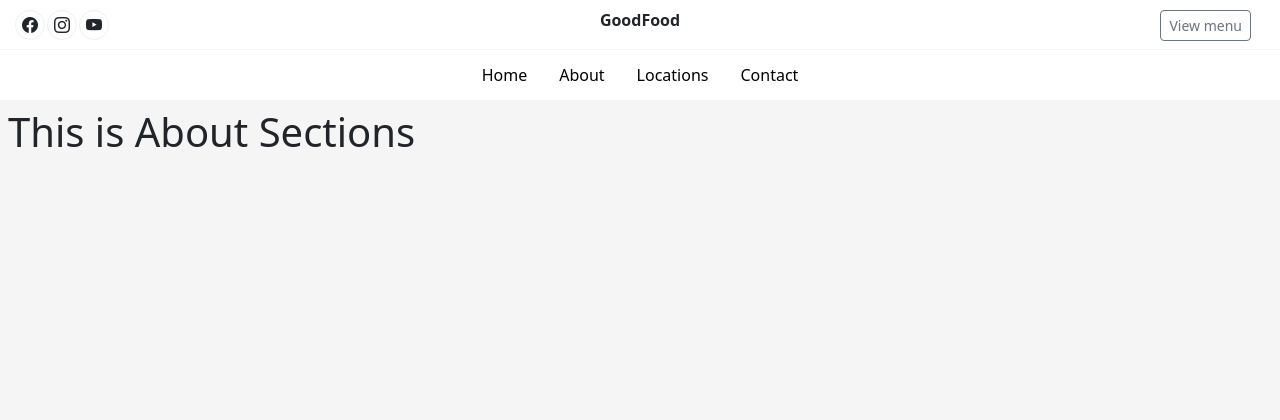
After one commit to ShivamMathtech/GoofdFood, a Django app: page /about/ in a window 1280 px wide. The commit adds this page. Shown: the top 420 px of the page. Run offline with Django 5.2, Linux system fonts and the light colour scheme.

Commit message:
templated rendering is working fine  now tody we implemented the about page

```diff
--- a/goodfoodapp/views.py
+++ b/goodfoodapp/views.py
@@ -6,3 +6,11 @@ def home_page(req):
 
 def home_view(req):
     return render(req,'testApp/home.html')
+
+def about_view(req):
+    return render(req,'testApp/about.html')
+def location_view(req):
+    return render(req,'testApp/location.html')
+
+def contact_view(req):
+    return render(req,'testApp/contact.html')
--- a/resturantproject/urls.py
+++ b/resturantproject/urls.py
@@ -17,10 +17,13 @@ Including another URLconf
 
 from django.contrib import admin
 from django.urls import path
-from goodfoodapp.views import home_page ,home_view
+from goodfoodapp.views import home_page ,home_view,about_view,location_view,contact_view
 urlpatterns = [
     path("admin/", admin.site.urls),
     path('',home_page),
-    path('home/',home_view)
+    path('home/',home_view),
+    path("about/",about_view),
+    path("location/",location_view),
+    path("contact/",contact_view)
 
 ]
--- /dev/null
+++ b/templates/testApp/about.html
@@ -0,0 +1,5 @@
+{% extends 'testApp/index.html'%} {% block child_block%}
+
+<h1>This is About Sections</h1>
+
+{% endblock%}
--- /dev/null
+++ b/templates/testApp/contact.html
@@ -0,0 +1,3 @@
+{% extends 'testApp/index.html'%} {% block child_block%}
+<h1>THis is contact page</h1>
+{% endblock %}
--- a/templates/testApp/index.html
+++ b/templates/testApp/index.html
@@ -58,11 +58,15 @@
               <li class="nav-items">
                 <a href="/home" class="nav-link">Home</a>
               </li>
-              <li class="nav-items"><a href="" class="nav-link">About</a></li>
               <li class="nav-items">
-                <a href="" class="nav-link">Locations</a>
+                <a href="/about" class="nav-link">About</a>
               </li>
-              <li class="nav-items"><a href="" class="nav-link">Contact</a></li>
+              <li class="nav-items">
+                <a href="/location" class="nav-link">Locations</a>
+              </li>
+              <li class="nav-items">
+                <a href="/contact" class="nav-link">Contact</a>
+              </li>
             </ul>
           </div>
         </div>
--- /dev/null
+++ b/templates/testApp/location.html
@@ -0,0 +1,3 @@
+{% extends 'testApp/index.html'%} {% block child_block %}
+<h1>This is Location page</h1>
+{% endblock%}
```
